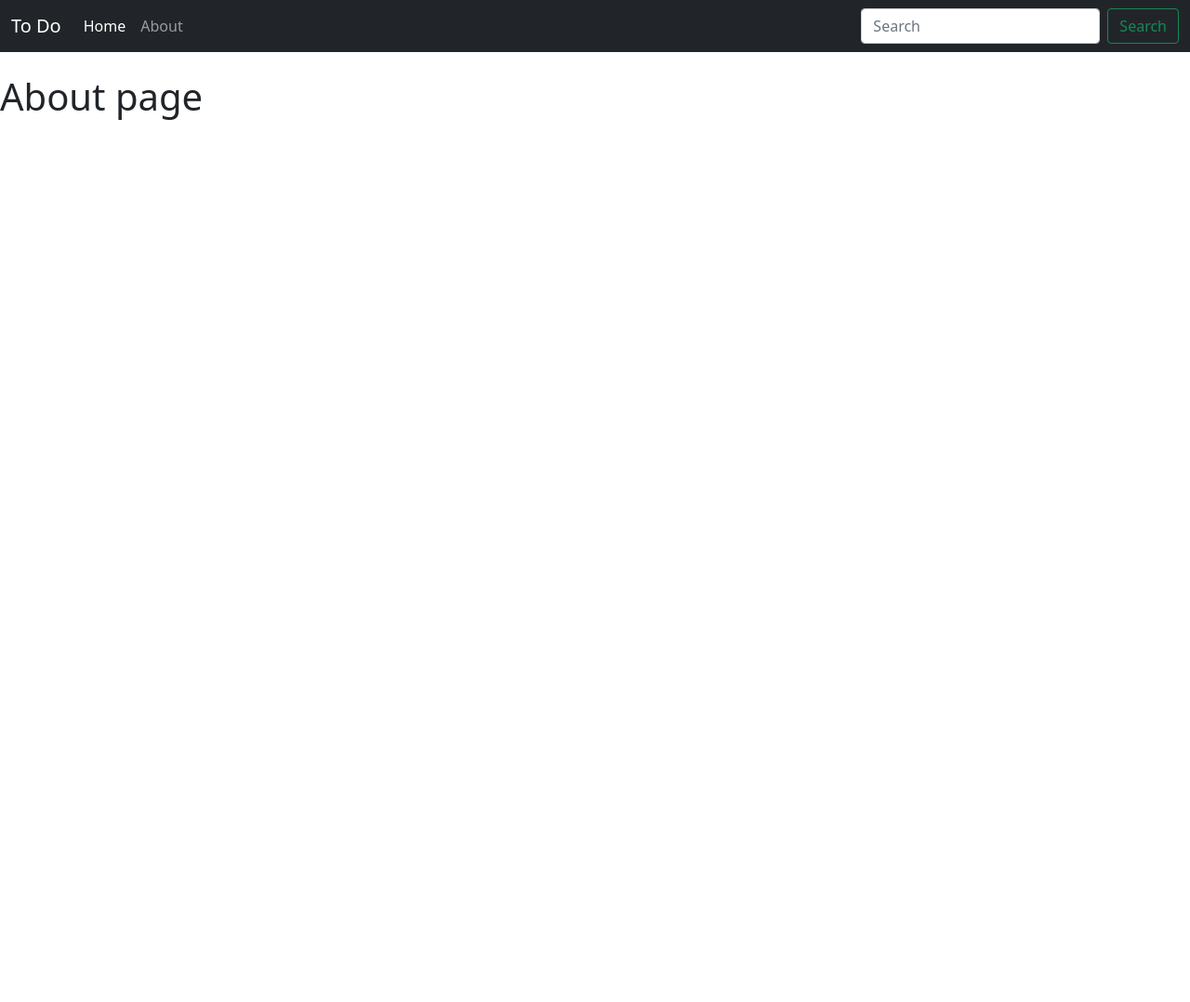
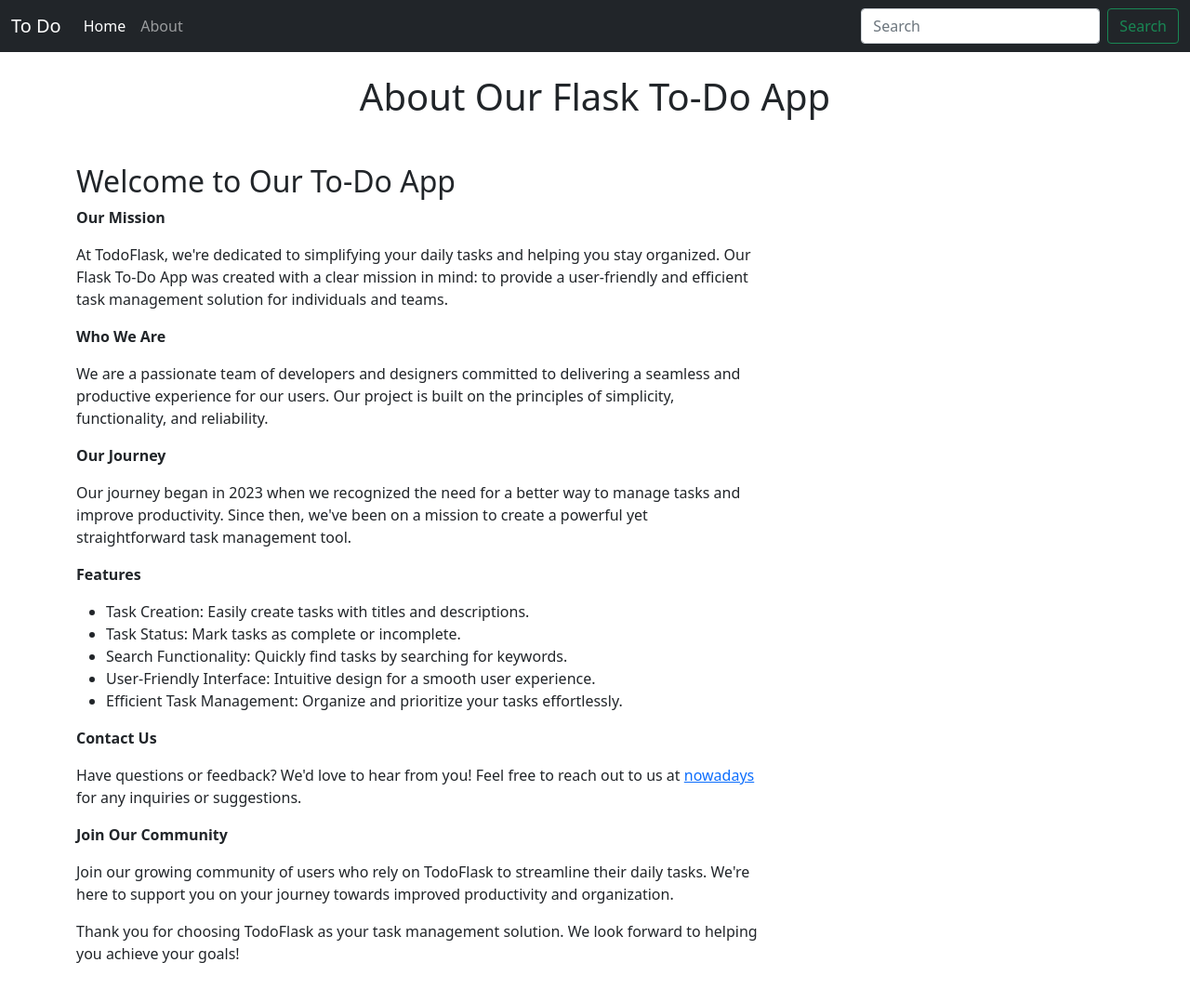
Before and after one commit to PatriceAlan/Todo_Flask, a Flask app: template app_package/templates/about.html in a window 1280 px wide. Shown: the whole page at 93% size. Before the commit the page ends 129 px from the top, so only its background shows below. Run offline with Flask 3, Linux system fonts and the light colour scheme; the template is opened without the code that fills it, so the values that code supplies are empty.

Commit message:
Minor changes

```diff
--- a/app.py
+++ b/app.py
@@ -9,7 +9,7 @@ load_dotenv()
 app = Flask(__name__, template_folder='app_package/templates')
 
 # Configure the database connection using environment variables
-app.config['SQLALCHEMY_DATABASE_URI'] = f"mysql+pymysql://{os.environ['MYSQL_USER']}:{os.environ['MYSQL_PASSWORD']}@{os.environ['MYSQL_HOST']}/{os.environ['MYSQL_DB']}"
+app.config['SQLALCHEMY_DATABASE_URI'] = f"mysql+pymysql://root:{os.environ['MYSQL_ROOT_PASSWORD']}@{os.environ['MYSQL_HOST']}/{os.environ['MYSQL_DATABASE']}"
 db = SQLAlchemy(app)
 
 # Create Models
@@ -35,7 +35,9 @@ def index():
 
     return render_template('index.html', **locals())
 
-# ... (rest of your Flask routes)
+@app.route('/about')
+def about():
+    return render_template('about.html')
 
 if __name__ == '__main__':
     with app.app_context():  # Create an application context
--- a/app_package/templates/about.html
+++ b/app_package/templates/about.html
@@ -2,7 +2,61 @@
 {% block title %} About {% endblock %} <br />
 
 {% block content %}
+    <h1>About Our Flask To-Do App</h1>
 
-    <h1> About page</h1>
+    <style>
+        h1{
+            text-align: center;
+        }
+    </style>
+
+    <div class="container mt-5">
+        <div class="row">
+            <div class="col-lg-8">
+
+
+                <h2>Welcome to Our To-Do App</h2>
+
+                <p><strong>Our Mission</strong></p>
+                <p>
+                    At TodoFlask, we're dedicated to simplifying your daily tasks and helping you stay organized. Our Flask To-Do App was created with a clear mission in mind: to provide a user-friendly and efficient task management solution for individuals and teams.
+                </p>
+
+                <p><strong>Who We Are</strong></p>
+                <p>
+                    We are a passionate team of developers and designers committed to delivering a seamless and productive experience for our users. Our project is built on the principles of simplicity, functionality, and reliability.
+                </p>
+
+                <p><strong>Our Journey</strong></p>
+                <p>
+                    Our journey began in 2023 when we recognized the need for a better way to manage tasks and improve productivity. Since then, we've been on a mission to create a powerful yet straightforward task management tool.
+                </p>
+
+                <p><strong>Features</strong></p>
+                <ul>
+                    <li>Task Creation: Easily create tasks with titles and descriptions.</li>
+                    <li>Task Status: Mark tasks as complete or incomplete.</li>
+                    <li>Search Functionality: Quickly find tasks by searching for keywords.</li>
+                    <li>User-Friendly Interface: Intuitive design for a smooth user experience.</li>
+                    <li>Efficient Task Management: Organize and prioritize your tasks effortlessly.</li>
+                </ul>
+
+                <p><strong>Contact Us</strong></p>
+                <p>
+                    Have questions or feedback? We'd love to hear from you! Feel free to reach out to us at <a href="mailto:nowadaysbot@outlook.com">nowadays</a> for any inquiries or suggestions.
+                </p>
+
+                <p><strong>Join Our Community</strong></p>
+                <p>
+                    Join our growing community of users who rely on TodoFlask to streamline their daily tasks. We're here to support you on your journey towards improved productivity and organization.
+                </p>
+
+                <p>
+                    Thank you for choosing TodoFlask as your task management solution. We look forward to helping you achieve your goals!
+                </p>
+            </div>
+        </div>
+    </div>
+
 
 {% endblock %}
--- a/docker-compose.yaml
+++ b/docker-compose.yaml
@@ -2,14 +2,14 @@ version: '3.9'
 
 services:
   db:
-    image: mariadb:latest
+    image: mysql:8.0.34
     restart: always
     ports:
       - "3306:3306"
     env_file:
       - .env  # Include the .env file here for the db service
     volumes:
-      - ./mariadb_data:/var/lib/mysql
+      - ./mysqldb_todo:/var/lib/mysql
 
   phpmyadmin:
     image: phpmyadmin
@@ -20,4 +20,4 @@ services:
       PMA_ARBITRARY: 1
 
 volumes:
-  mariadb_data:
+  mysqldb_todo:
```
Also changed, not shown: 2 other files.
